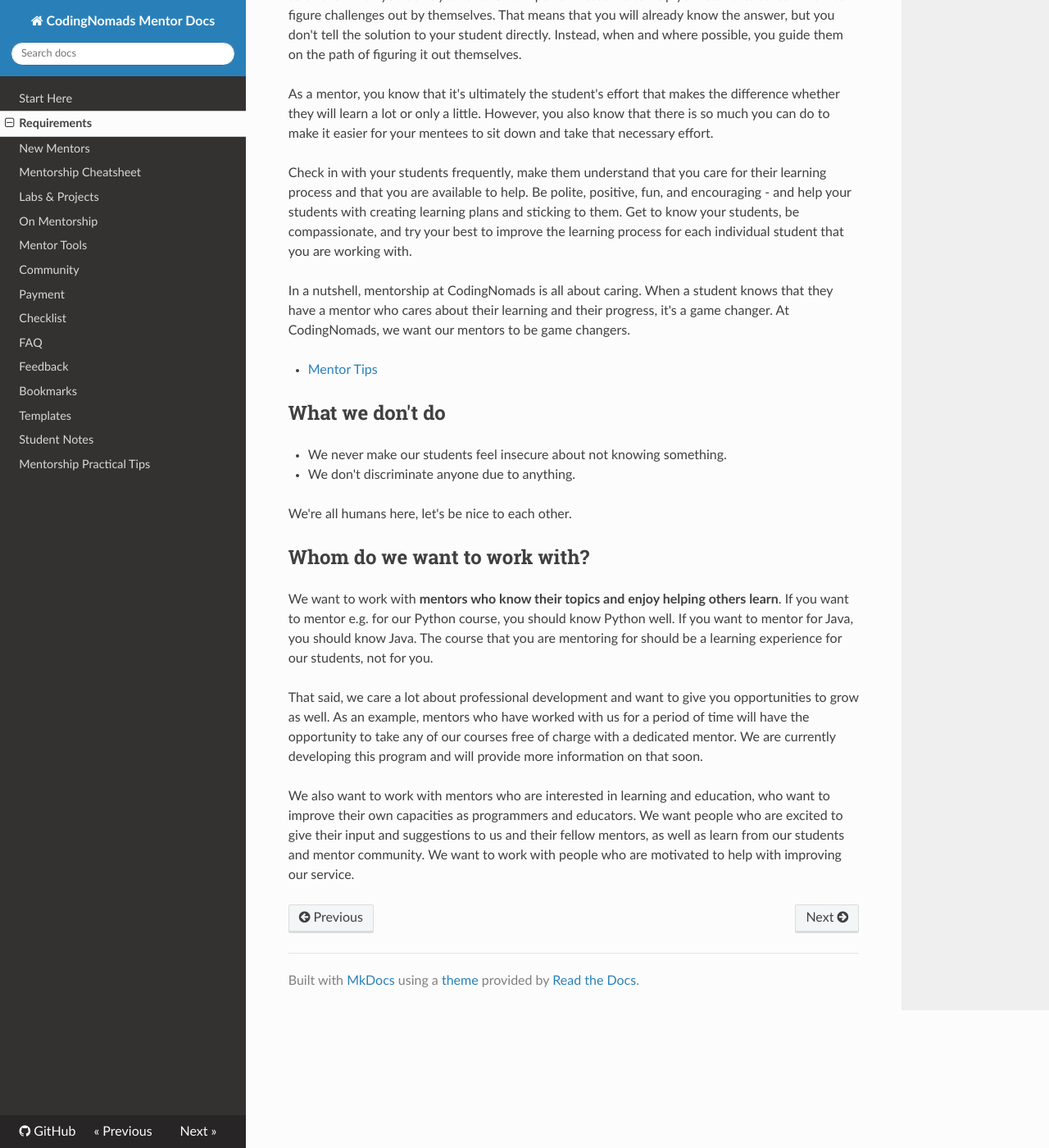
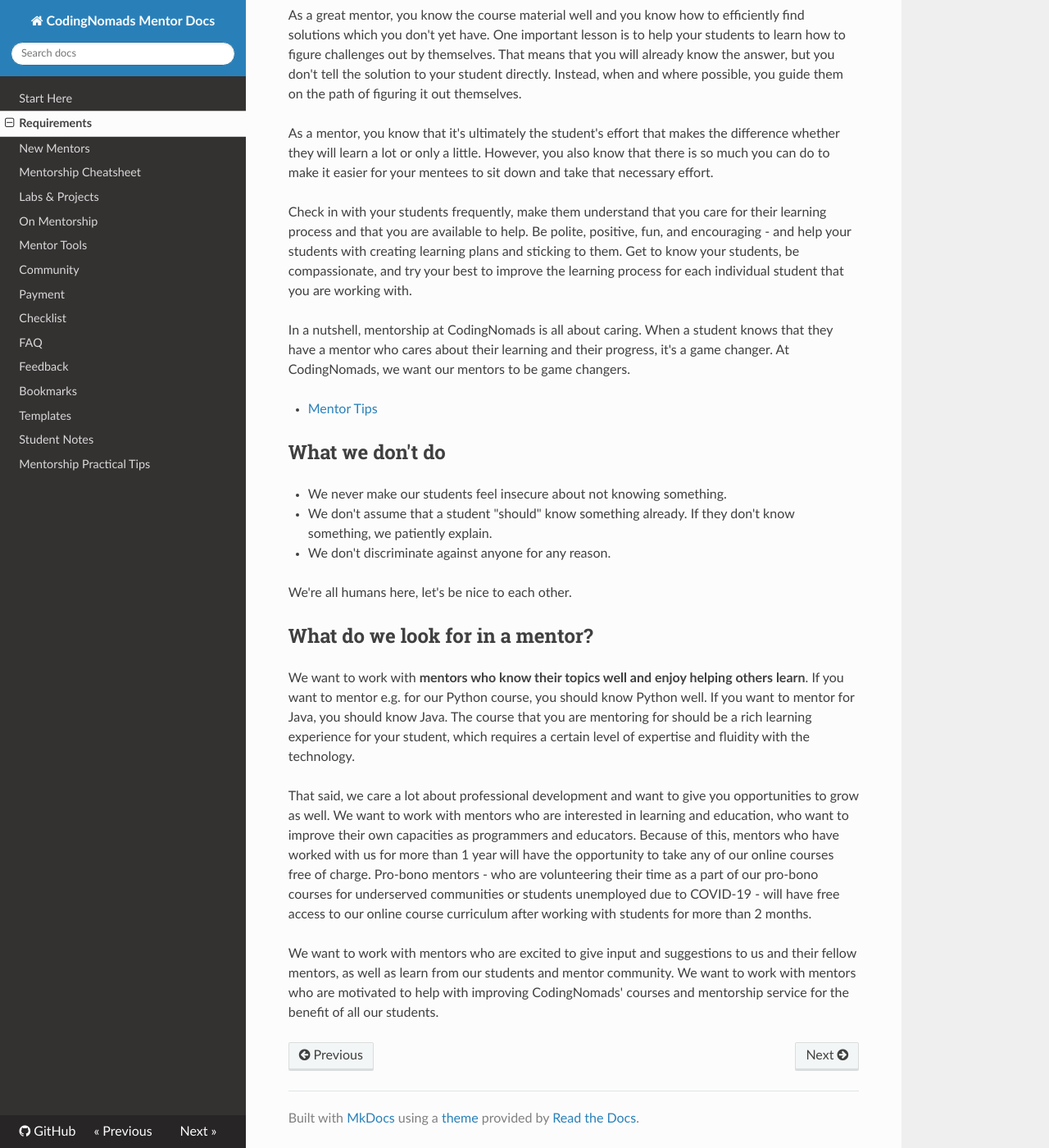
Before and after one commit to CodingNomads/mentor-docs, an MkDocs documentation site: the page built from docs/01_requirements.md, in a window 1280 px wide and 1400 px high, scrolled down 714 px. Shown: the whole window at 82% size. Built offline with MkDocs 1.6.1, drawn with Linux system fonts in a browser that asks for light colours; nearby versions of some CDN libraries; some of the changed text lies outside the part shown.

Commit message:
Update 01_requirements.md

```diff
--- a/docs/01_requirements.md
+++ b/docs/01_requirements.md
@@ -1,6 +1,6 @@
 # Requirements to Become a CodingNomads Mentor
 
-Welcome! Happy that you are interested in becoming a Mentor for CodingNomads. This document describes our ideas about mentorship, and what we'd like our ideal mentor to be like. Please read this document carefully. If you have questions write to <img style="display: inline-block;" alt="contact address for martin" src="../images/email_martin.png"/>.
+Welcome! We're thrilled that you are interested in becoming a Mentor for CodingNomads. This document describes what mentorship means to CodingNomads, and what we look for in an ideal mentor. Please read this document carefully. If you have questions please write to <a href="mailto:martin@codingnomads.co">Martin Breuss,</a> CodingNomads' Meta Mentor.
 
 [TOC]
 
@@ -8,7 +8,7 @@
 
 ## What does mentorship mean to us?
 
-Mentorship at CodingNomads means that we care for our students as the individual person they are and that we try our best to assist them in their learning process.
+At CodingNomads, mentorship means that we care for our students as the individual person they are, and that we try our best to help students have an enjoyable, productive and meaningful learning process.
 
 Think of yourself as a knowledgeable learning buddy to your student. Your mentee should feel comfortable contacting you when they need you.
 
@@ -25,14 +25,15 @@
 ## What we don't do
 
 *   We never make our students feel insecure about not knowing something.
-*   We don't discriminate anyone due to anything.
+*   We don't assume that a student "should" know something already. If they don't know something, we patiently explain.
+*   We don't discriminate against anyone for any reason.
 
 We're all humans here, let's be nice to each other.
 
-## Whom do we want to work with?
+## What do we look for in a mentor?
 
-We want to work with **mentors who know their topics and enjoy helping others learn**. If you want to mentor e.g. for our Python course, you should know Python well. If you want to mentor for Java, you should know Java. The course that you are mentoring for should be a learning experience for our students, not for you.
+We want to work with **mentors who know their topics well and enjoy helping others learn**. If you want to mentor e.g. for our Python course, you should know Python well. If you want to mentor for Java, you should know Java. The course that you are mentoring for should be a rich learning experience for your student, which requires a certain level of expertise and fluidity with the technology.
 
-That said, we care a lot about professional development and want to give you opportunities to grow as well. As an example, mentors who have worked with us for a period of time will have the opportunity to take any of our courses free of charge with a dedicated mentor. We are currently developing this program and will provide more information on that soon.
+That said, we care a lot about professional development and want to give you opportunities to grow as well. We want to work with mentors who are interested in learning and education, who want to improve their own capacities as programmers and educators. Because of this, mentors who have worked with us for more than 1 year will have the opportunity to take any of our online courses free of charge. Pro-bono mentors - who are volunteering their time as a part of our pro-bono courses for underserved communities or students unemployed due to COVID-19 - will have free access to our online course curriculum after working with students for more than 2 months.
 
-We also want to work with mentors who are interested in learning and education, who want to improve their own capacities as programmers and educators. We want people who are excited to give their input and suggestions to us and their fellow mentors, as well as learn from our students and mentor community. We want to work with people who are motivated to help with improving our service.
+We want to work with mentors who are excited to give input and suggestions to us and their fellow mentors, as well as learn from our students and mentor community. We want to work with mentors who are motivated to help with improving CodingNomads' courses and mentorship service for the benefit of all our students.
```
